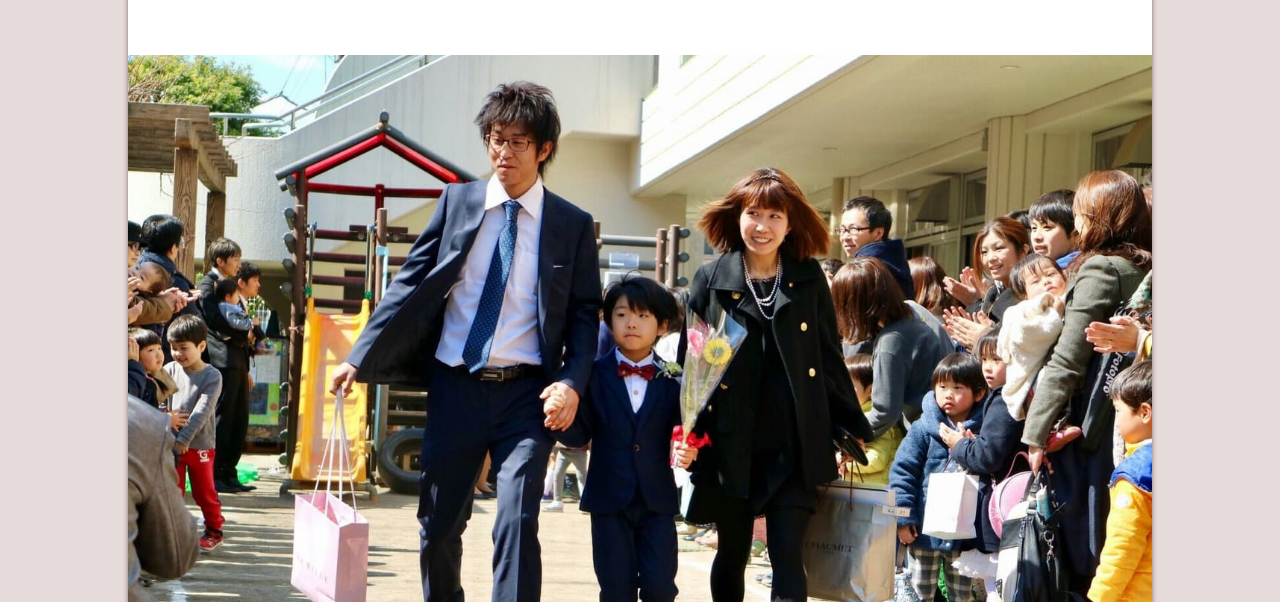
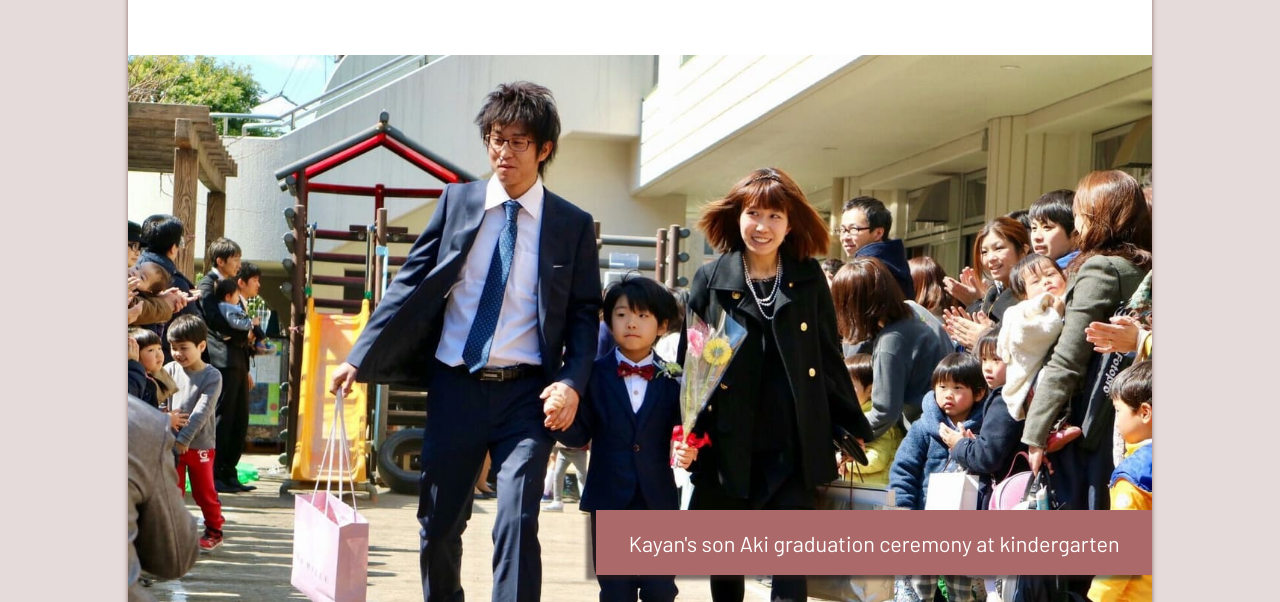
Before and after one commit to kamiviolet/tribute_page, a plain HTML site: page index.html in a window 1280 px wide. Shown: the part 163-765 px from the top of the page. Drawn offline with Linux system fonts and the light colour scheme.

Commit message:
added description for slides for desktop ver

```diff
--- a/index.html
+++ b/index.html
@@ -19,6 +19,7 @@
 
 
     <section class="slideshow-container">
+        <div class="slide_desciption"></div>
     </section>
     <nav>
         <div class="menu-btn">Menu</div>
--- a/scripts.js
+++ b/scripts.js
@@ -36,12 +36,14 @@ for (const slide of slides) {
 
 (function slideshow(index = 0) {
   const images = document.querySelectorAll(".slides");
+  const descriptor = document.querySelector(".slide_desciption");
 
   images.forEach((image)=>{
   image.style.display = "none";
   })
 
   images[index].style.display = "block";
+  descriptor.innerHTML = slides[index]["alt"];
 
   index++;
 
--- a/styles.css
+++ b/styles.css
@@ -122,9 +122,13 @@ nav {
   animation: fadein 3s;
 }
 
+.slide_description {
+  display: none;
+}
+
 @keyframes fadein {
   from {
-    opacity: 0.5;
+    opacity: 0.75;
   }
   to {
     opacity: 1;
@@ -180,7 +184,7 @@ article a:last-of-type {
   left: 0;
   padding-block-start: 75px;
 
-  height: 150px;
+  height: 175px;
   mask-image: linear-gradient(to top, black 75%, transparent 100%);
 }
 
@@ -193,7 +197,7 @@ footer {
   justify-content: center;
   align-items: center;
 
-  background-color: hsl(0, 35%, 93%)
+  background: hsl(0, 35%, 93%);
 }
 
 @media screen and (min-width: 1024px) {
@@ -209,6 +213,23 @@ footer {
   header, .dropdown-container, .slideshow-container, main, footer {
     width: 90vw;
     max-width: 1024px;
+  }
+
+  .slide_desciption {
+    display: block;
+    position: absolute;
+    bottom: 30px;
+    right: 0;
+
+    min-width: 350px;
+    padding: 1.5em;
+
+    font-size: larger;
+    color: white;
+    background: hsl(0, 28%, 54%);
+    box-shadow: rgba(42, 25, 25, 0.6) -10px 5px 3px;
+    z-index: 10;
+    animation: fadein 3s;
   }
 
   .slideshow-container {
```
